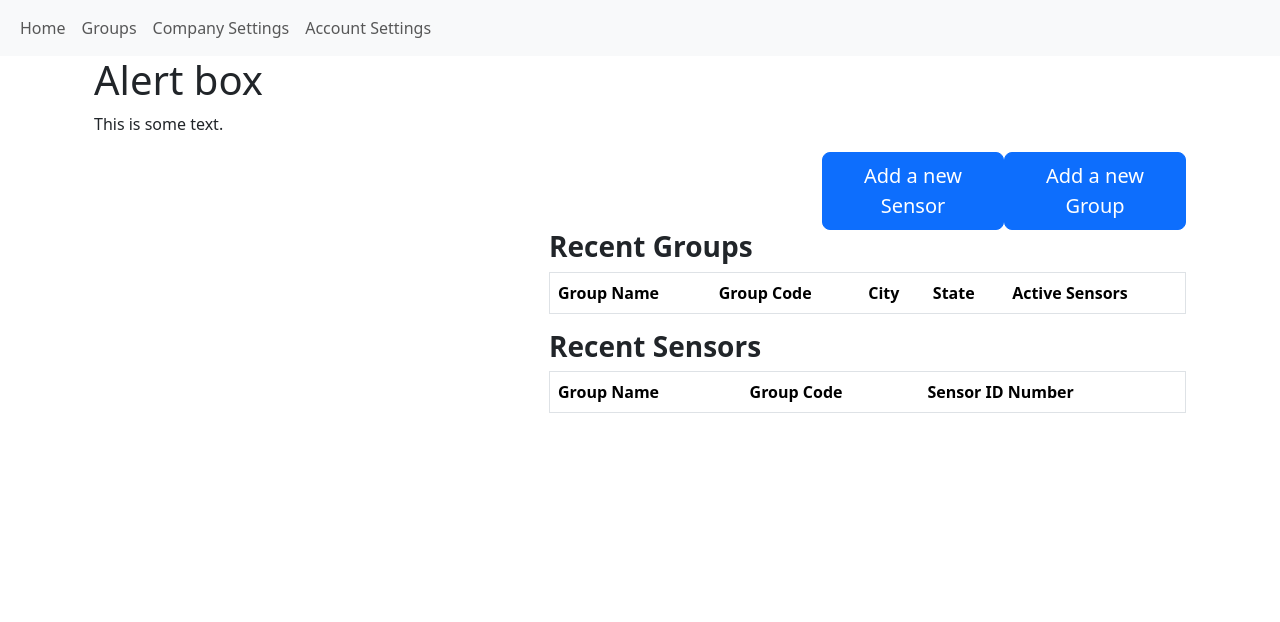
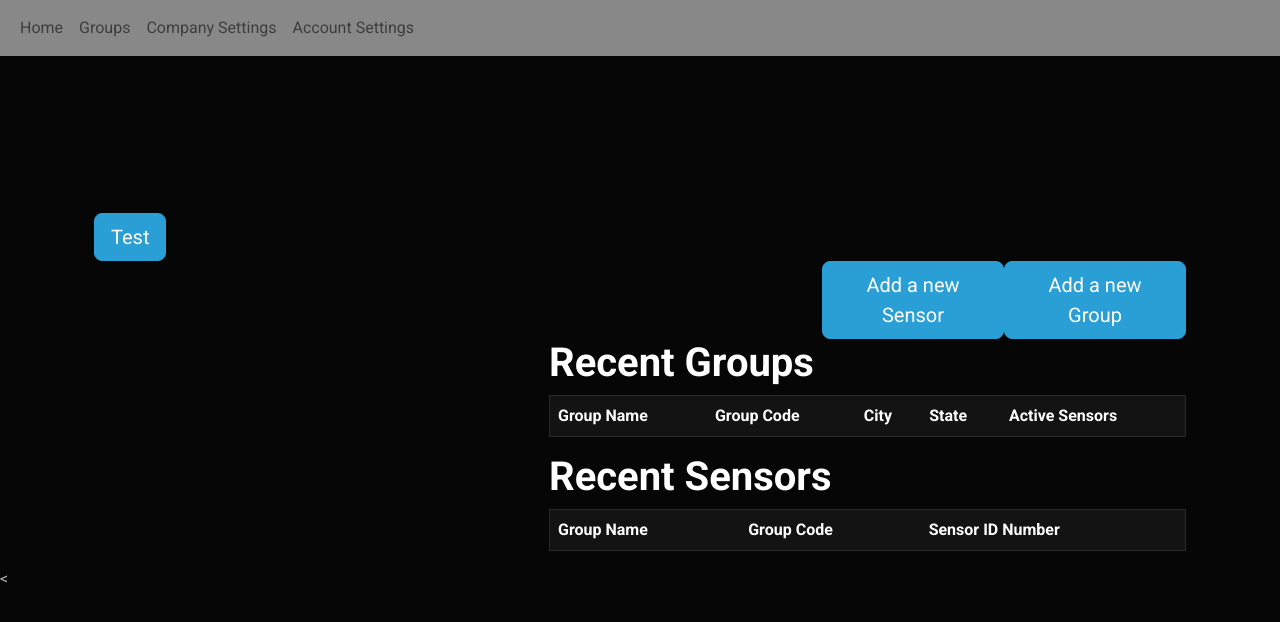
Before and after one commit to MCSCSM-Capping/BLE_Sense_IDS, a Django app: page /dashboard/ in a window 1280 px wide. Shown: the top 622 px of the page. Run offline with Django 5.2, Linux system fonts and the light colour scheme; data that the repository does not hold is empty; a map, chart or similar area stays blank; some libraries are stand-ins or nearby versions.

Commit message:
Static JS, bootswatch theme, and chat.js added

```diff
--- a/ble_captures/ble_captures/settings.py
+++ b/ble_captures/ble_captures/settings.py
@@ -117,6 +117,7 @@
 # https://docs.djangoproject.com/en/5.1/howto/static-files/
 
 STATIC_URL = "static/"
+STATICFILES_DIRS = [BASE_DIR / "static"]
 
 # Default primary key field type
 # https://docs.djangoproject.com/en/5.1/ref/settings/#default-auto-field
--- a/ble_captures/client/views.py
+++ b/ble_captures/client/views.py
@@ -38,9 +38,8 @@
         #new_sensor.save()
         #return HttpResponse("Add the scanner")
 
-
 def dashboard(request: HttpRequest) -> HttpResponse:
 
-    context = {"groups": Group.objects.all(), "sensors": Scanner.objects.all()}
+    context = {"groups": Group.objects.all(), "sensors": Scanner.objects.all(), "attacks": attacks}
 
     return render(request, "dashboard.html", context=context)
--- /dev/null
+++ b/ble_captures/static/ble_captures/javascript.js
@@ -0,0 +1,26 @@
+function staticTest(){
+    alert("the static folder is set up properly");
+}
+
+document.getElementById("test").addEventListener("click",staticTest);
+
+/*
+const labels = ['Monaday', 'Tuesday', 'Wednesday', 'Thursday', 'Friday', 'Saturday', 'Sunday'];
+    const data = {
+        labels: labels,
+        datasets: [{
+            label: 'Attacks by day',
+            data: [1, 2, 3,4,5,6,7],
+            fill: false,
+            borderColor: 'rgb(75,192,192)',
+            tension: 0.1
+        }]
+    }
+
+
+    var ctx = document.getElementById('attacksByDate').getContext('2d');
+    var myChart = new Chart(ctx,{
+        type: 'line',
+        data: data,
+    });
+ */
--- a/ble_captures/templates/base.html
+++ b/ble_captures/templates/base.html
@@ -1,11 +1,16 @@
 <!DOCTYPE html>
 <html lang="en">
 <head>
+    {% load static%}
     <meta charset="utf-8">
     <meta name="viewport" content="width=device-width, initial-scale=1">
-    <link href="https://cdn.jsdelivr.net/npm/bootstrap@5.3.3/dist/css/bootstrap.min.css" rel="stylesheet">
-    <link rel="stylesheet" href="css/stylesheet.css">
-    <title>{% block title %}Home{% endblock %}</title>
+    <link href="https://cdn.jsdelivr.net/npm/bootstrap@5.3.3/dist/css/bootstrap.min.css" rel="stylesheet"> <!--Boostrap-->
+    <link rel="stylesheet" type="text/css" href="https://bootswatch.com/5/cyborg/bootstrap.min.css">
+    <script src="https://cdnjs.cloudflare.com/ajax/libs/Chart.js/4.2.0/chart.umd.js"></script> <!--Charts-->
+
+
+        <title>{% block title %}Home{% endblock %}</title>
+
 </head>
 <body hx-headers='{"X-CSRFToken": "{{ csrf_token }}"}'>
     <nav class="navbar navbar-expand-sm bg-light">
@@ -27,7 +32,8 @@
         </div>
     </nav>
     <div class="container">{% block content %} {% endblock %}</div>
-    <script src="https://cdn.jsdelivr.net/npm/bootstrap@5.3.3/dist/js/bootstrap.bundle.min.js">
+
     </script>
+    <<script src="{% static 'ble_captures/javascript.js' %}"></script> <!--Custom Scripts-->
 </body>
 </html>
--- a/ble_captures/templates/client/dashboard.html
+++ b/ble_captures/templates/client/dashboard.html
@@ -1,11 +1,14 @@
 {% extends "base.html" %}
 {% block title %}Dashboard{% endblock %}
 {% block content %}
+
 <div class="container "> <!--Left side container-->
-    <div class="row col-md-4 custBord">
-        <div class=" ">
-            <h1>Alert box</h1>
-            <p>This is some text.</p>
+    <div class="row col-md-4">
+        <div class="container">
+            <canvas id="attacksByDate"></canvas>
+            <button id="test" type="button" class="btn btn-primary btn-lg">
+            Test
+            </button>
         </div>
     </div>
 </div>
@@ -74,4 +77,10 @@
         </div>
     </div>
 </div>
+
+
+<script>
+
+
+</script>
 {% endblock %}
```
Also changed, not shown: ble_captures/client/models.py (+27 -0 lines).
